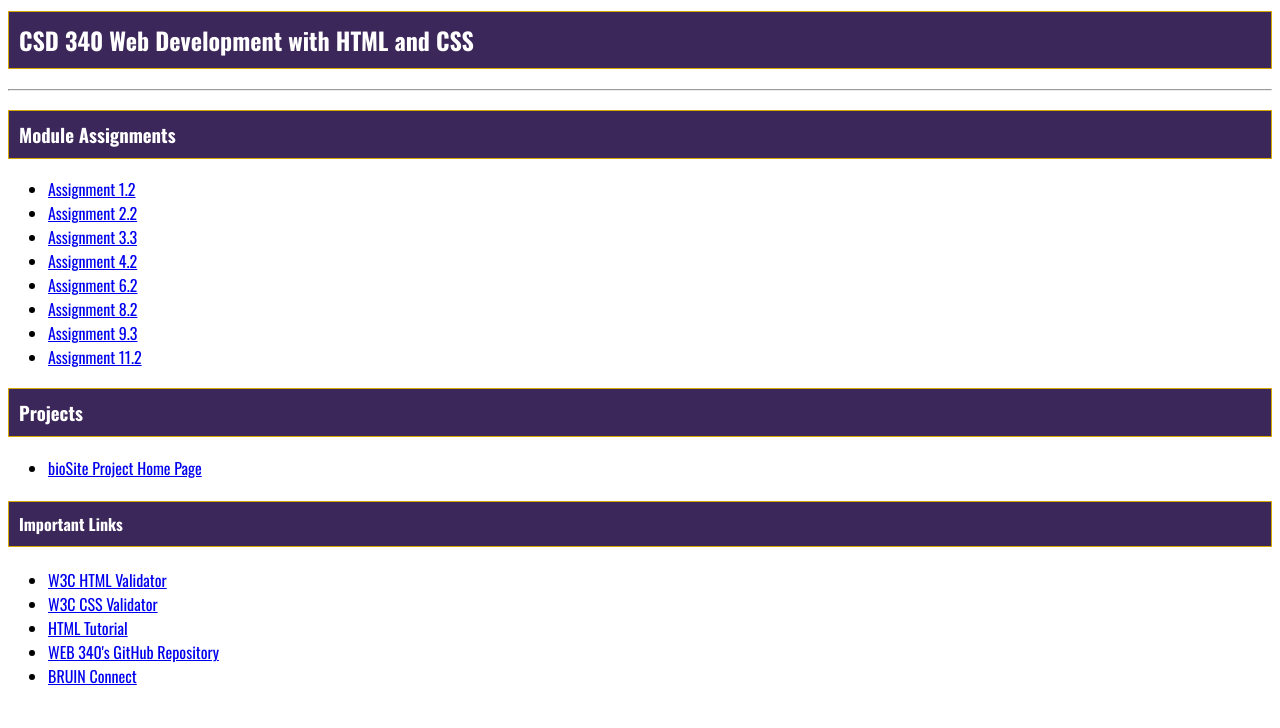
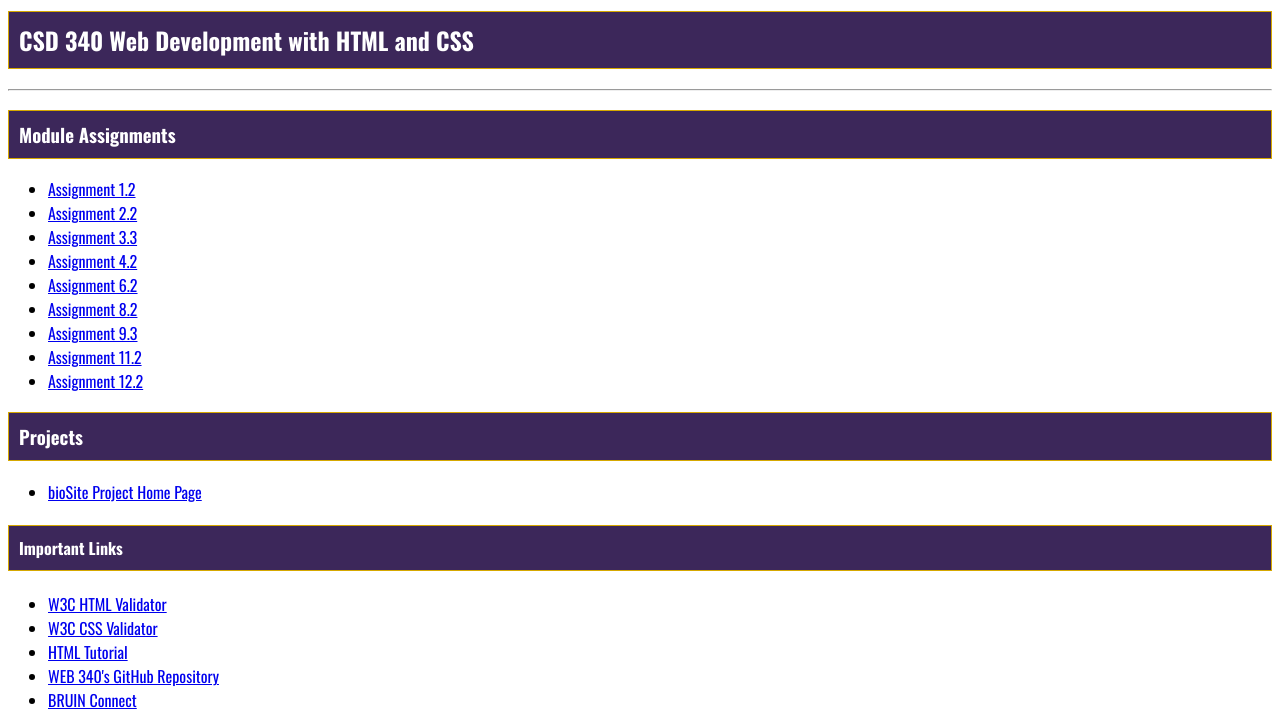
Before and after one commit to brettnsilvia2009/csd-340, a plain HTML site: page index.html in a window 1280 px wide. Shown: the part 133-861 px from the top of the page. Before the commit the page ends 837 px from the top, so only its background shows below. Drawn offline with nearby package versions, Linux system fonts and the light colour scheme.

Commit message:
updating

```diff
--- a/index.html
+++ b/index.html
@@ -42,6 +42,9 @@
 	    <li>
                 <a href="Module-11/Stovall_Mod11_2.html">Assignment 11.2</a>
             </li>
+            <li>
+                <a href="Module-12/Stovall_Mod12_2.html">Assignment 12.2</a>
+            </li>
 
 
         </ul>
```
